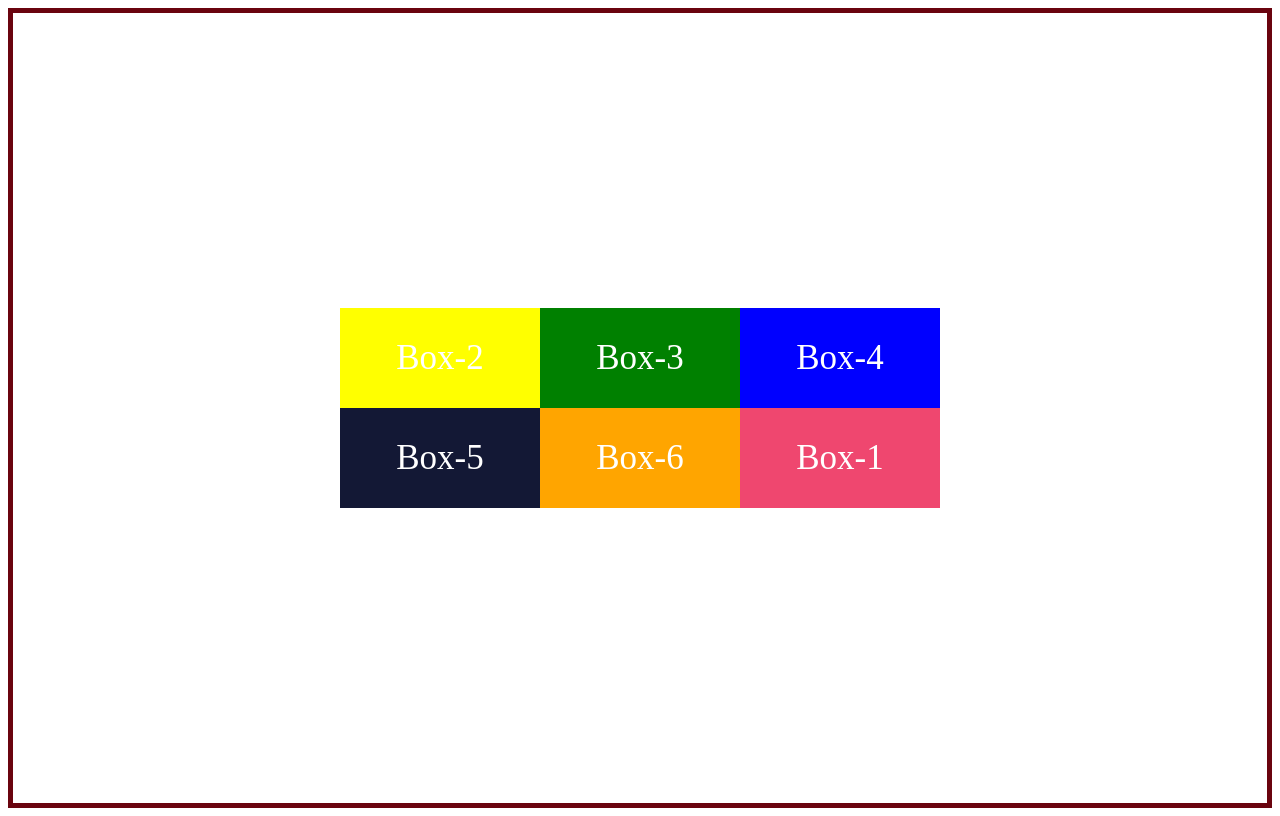
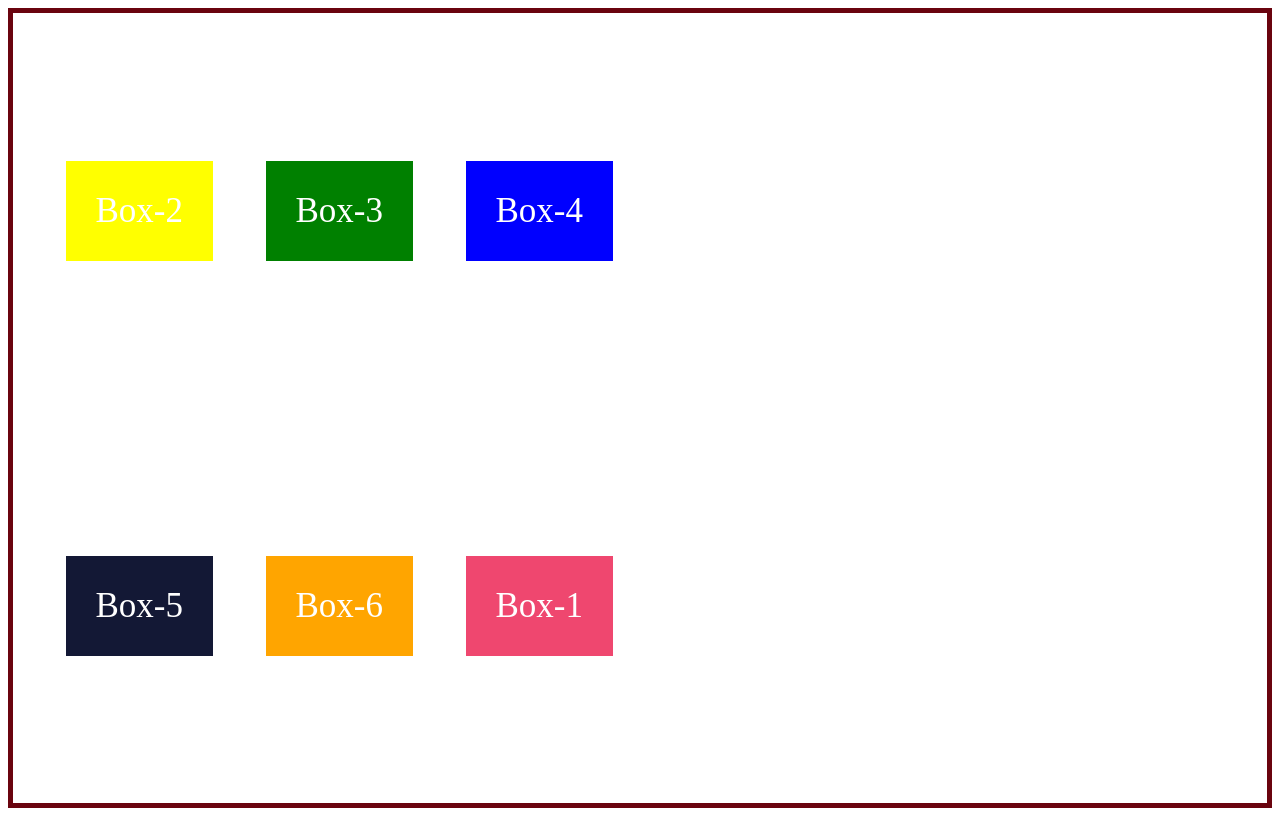
Before and after one commit to HawrehSensei89/portfolio-with-Grid, a plain HTML site: page index.html in a window 1280 px wide. Drawn offline with Linux system fonts and the light colour scheme.

Commit message:
align-items & justify-items

```diff
--- a/style.css
+++ b/style.css
@@ -8,21 +8,17 @@
     border: 5px solid #6a040f;
     display: grid;
 
-    /* * === === === align-content & justify-content === === === */
+    /* * === === === align-items & justify-items === === === */
 
     grid-template-columns: repeat(3, 200px);
-    /* grid-template-rows: repeat(2 , 200px); */
-    /* justify-content: end; */
-    /** دقیقا مثل فلکس باکس */
-    /** فاصله بین ستون ها */
-    align-content: space-between;
-    /* * مثل فلکسباکس */
-    /** فاصله از لحاظ عمودی بین سطر ها  */
+    /* justify-items: end; */
+    /* * هرکدوم از ایتم ها بچسبن به انتهای لاینشون از لحاظ افقی */
 
-    /* === shorthands : ===*/
+    /* align-items: end; */
+    /** هرکدوم از ایتم ها میچسبن به انتهای لاینشون ازلحاظ عمودی */
 
-    place-content: center center;
-    /** place-content  ==> align-content justify-content */
+    /* === shorthand : === */
+    place-items: center end;
 }
 
 .box {
```
